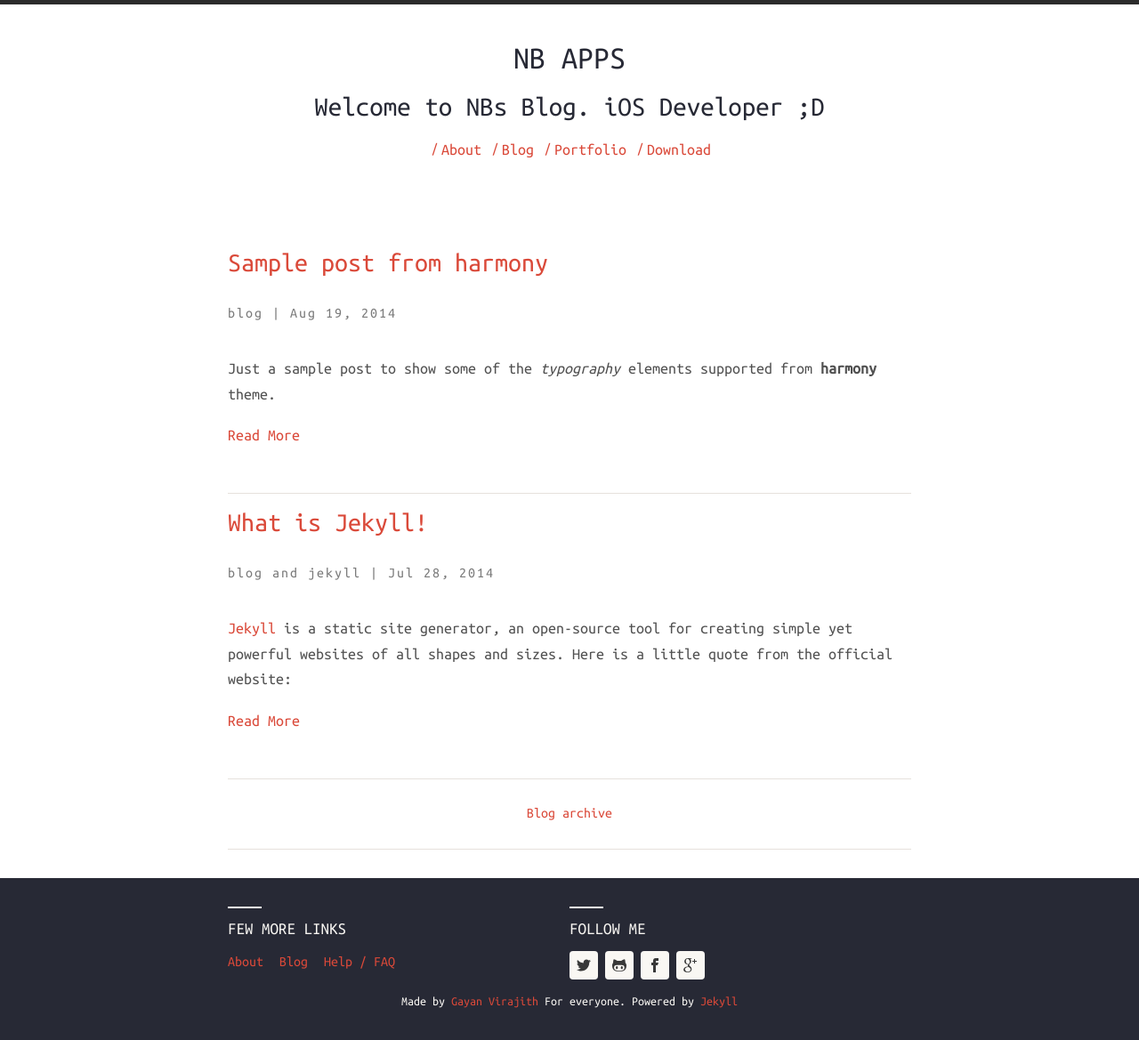
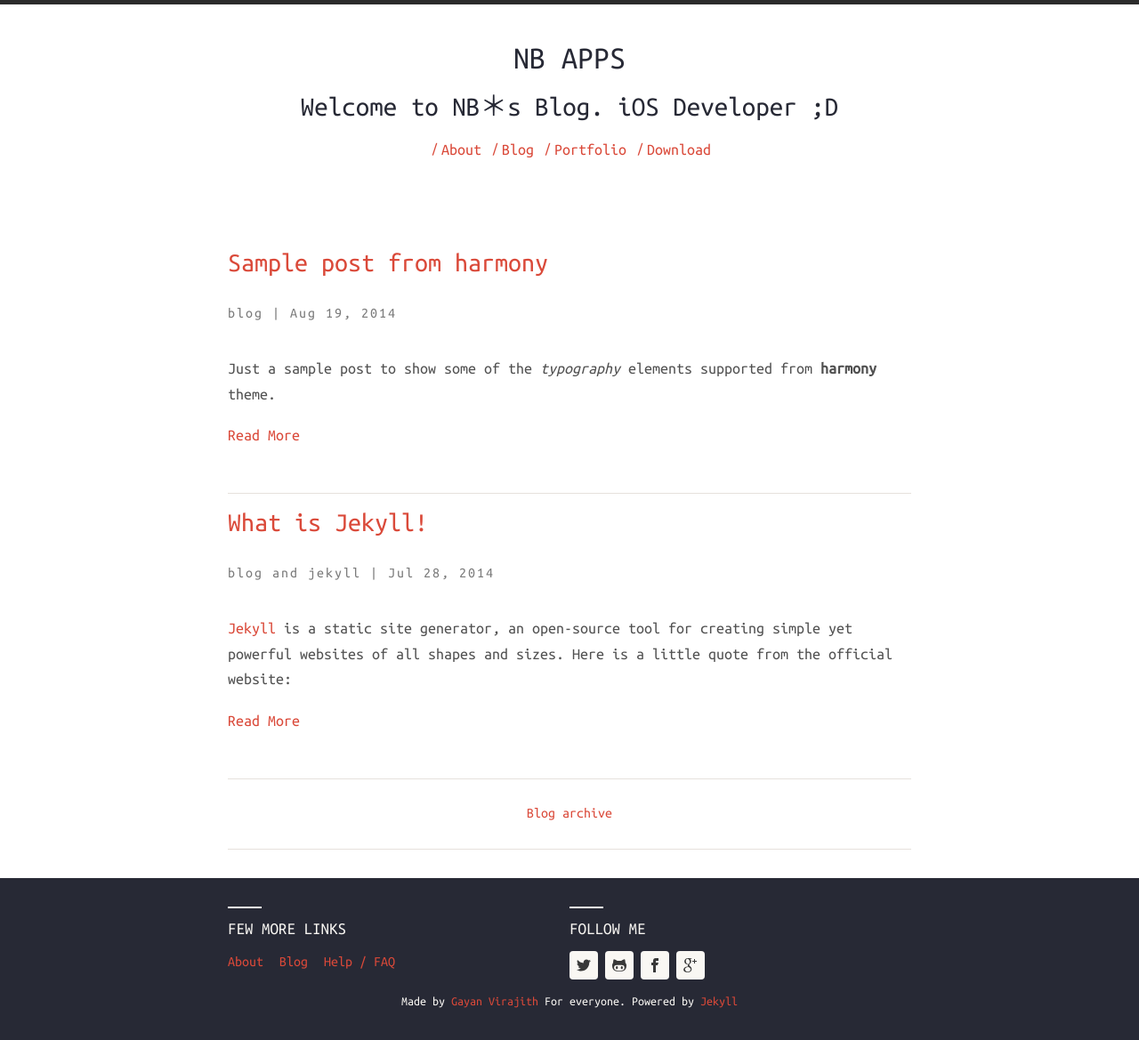
Before and after one commit to krazie99/krazie99.github.io, a Jekyll site: the page built from index.html, in a window 1280 px wide. Shown: the whole page at 89% size. Built offline with Jekyll 4.4.1, drawn with Linux system fonts in a browser that asks for light colours; nearby versions of some CDN libraries.

Commit message:
Fix theme

```diff
--- a/_config.yml
+++ b/_config.yml
@@ -13,7 +13,7 @@ url: http://krazie99.github.io
 harmony:
   name: NB APPS
   # Little description about your site
-  description: Welcome to NBs Blog. iOS Developer ;D
+  description: Welcome to NB＊s Blog. iOS Developer ;D
   # 'meta_description:' Write an awesome description for your new site here.
   # It will appear in your document head meta (for Google search results) and
   # in your feed.xml site description.
```
